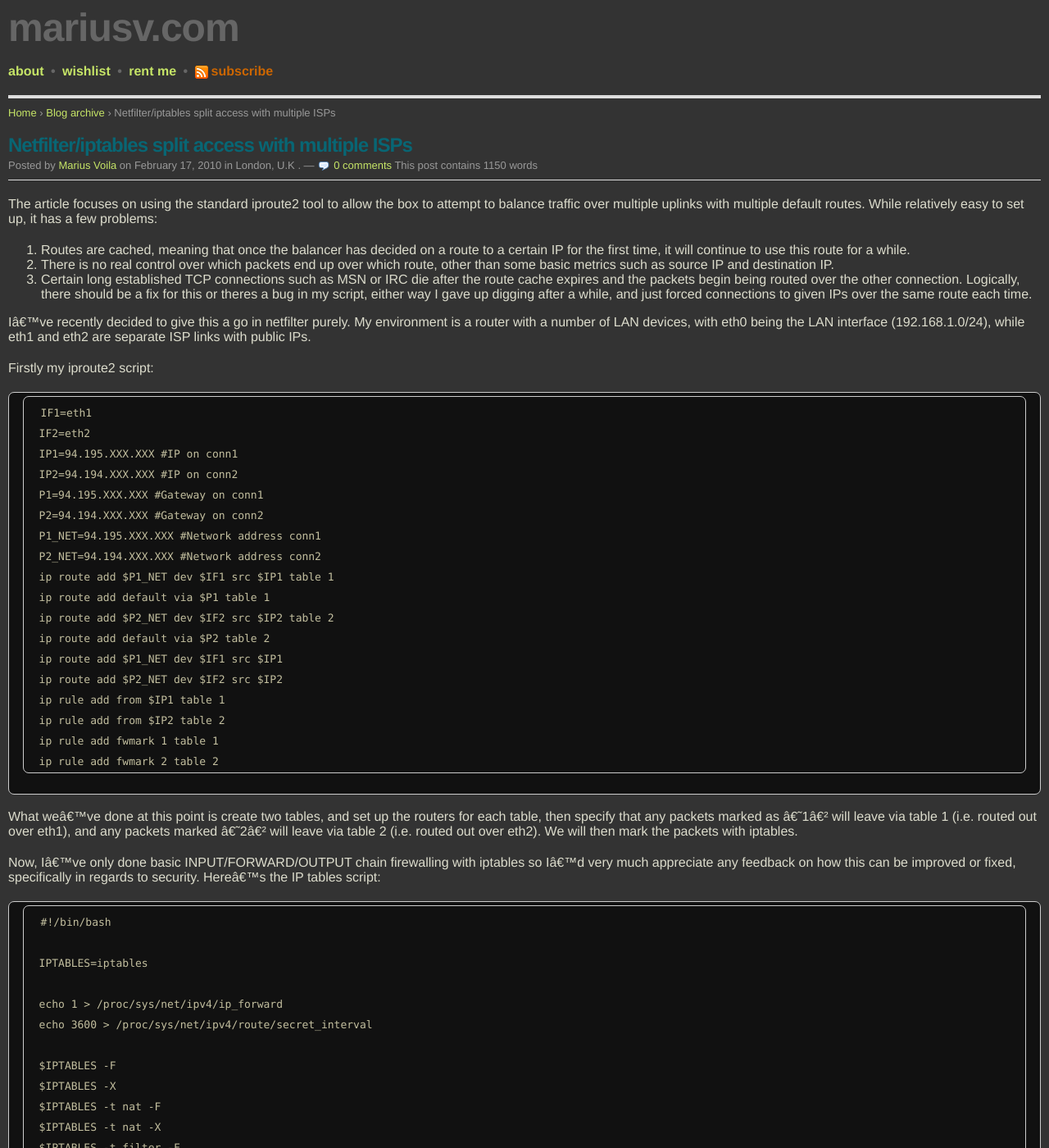
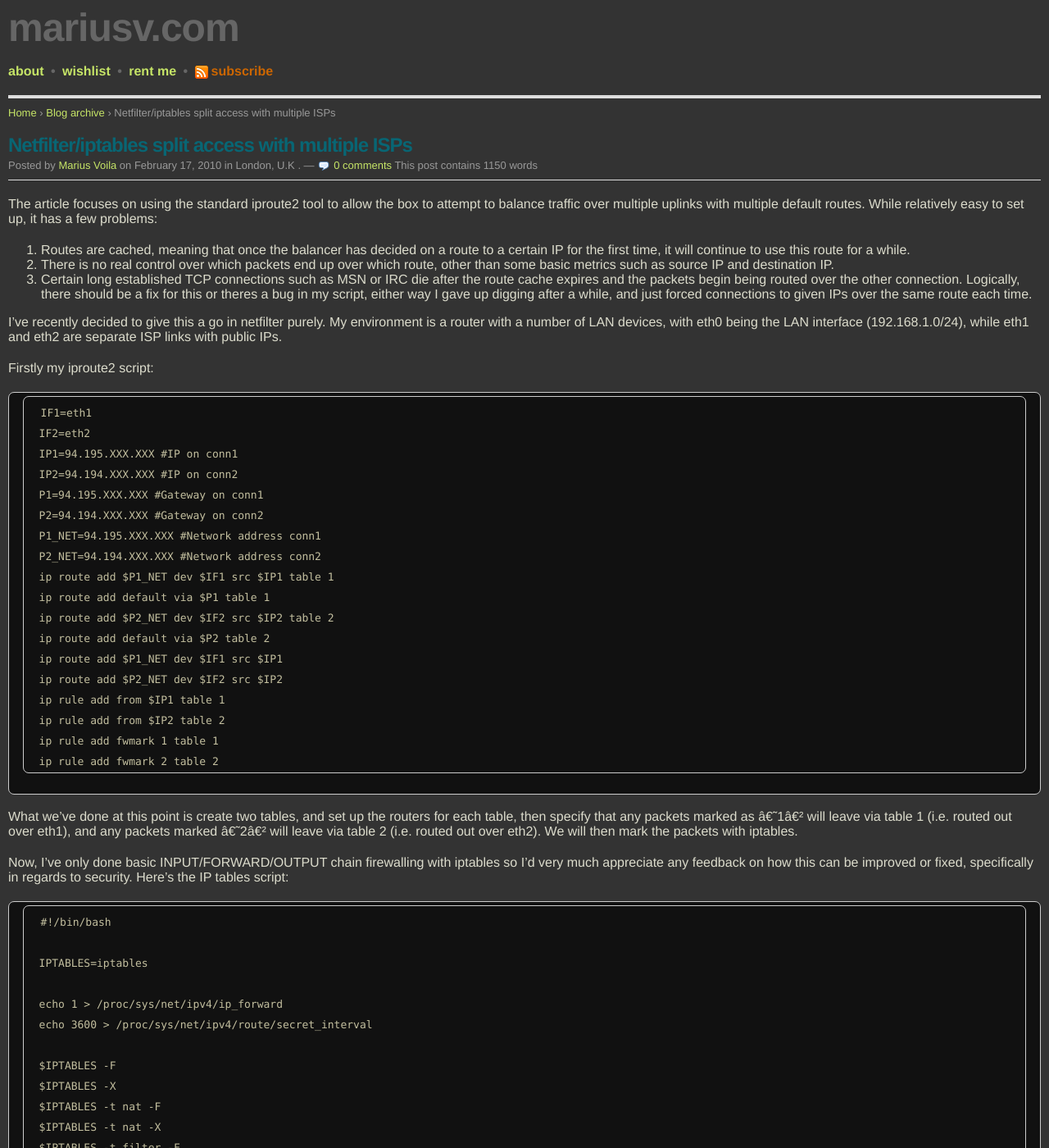
Before and after one commit to mariusv/mariusv.com, a Jekyll site: the page built from _posts/2010-02-17-netfilteriptables-split-access-with-multiple-isps.markdown, in a window 1280 px wide and 1400 px high. Shown: the whole window at 82% size. Built offline with Jekyll 4.4.1, drawn with Linux system fonts in a browser that asks for light colours; Markdown is read by kramdown in place of the engine named in the settings; comment, search, counter and statistics services are not loaded; some of the changed text lies outside the part shown.

Commit message:
repaired some old posts

```diff
--- a/_posts/2010-02-17-netfilteriptables-split-access-with-multiple-isps.markdown
+++ b/_posts/2010-02-17-netfilteriptables-split-access-with-multiple-isps.markdown
@@ -31,7 +31,7 @@ The article focuses on using the standard iproute2 tool to allow the box to atte
    2. There is no real control over which packets end up over which route, other than some basic metrics such as source IP and destination IP.
    3. Certain long established TCP connections such as MSN or IRC die after the route cache expires and the packets begin being routed over the other connection. Logically, there should be a fix for this or theres a bug in my script, either way I gave up digging after a while, and just forced connections to given IPs over the same route each time.
 
-Iâ€™ve recently decided to give this a go in netfilter purely. My environment is a router with a number of LAN devices, with eth0 being the LAN interface (192.168.1.0/24), while eth1 and eth2 are separate ISP links with public IPs.
+I've recently decided to give this a go in netfilter purely. My environment is a router with a number of LAN devices, with eth0 being the LAN interface (192.168.1.0/24), while eth1 and eth2 are separate ISP links with public IPs.
 
 Firstly my iproute2 script:
 
@@ -59,9 +59,9 @@ Firstly my iproute2 script:
 
 
 
-What weâ€™ve done at this point is create two tables, and set up the routers for each table, then specify that any packets marked as â€˜1â€² will leave via table 1 (i.e. routed out over eth1), and any packets marked â€˜2â€² will leave via table 2 (i.e. routed out over eth2). We will then mark the packets with iptables.
+What we've done at this point is create two tables, and set up the routers for each table, then specify that any packets marked as â€˜1â€² will leave via table 1 (i.e. routed out over eth1), and any packets marked â€˜2â€² will leave via table 2 (i.e. routed out over eth2). We will then mark the packets with iptables.
 
-Now, Iâ€™ve only done basic INPUT/FORWARD/OUTPUT chain firewalling with iptables so Iâ€™d very much appreciate any feedback on how this can be improved or fixed, specifically in regards to security. Hereâ€™s the IP tables script:
+Now, I've only done basic INPUT/FORWARD/OUTPUT chain firewalling with iptables so I'd very much appreciate any feedback on how this can be improved or fixed, specifically in regards to security. Here's the IP tables script:
 
 
 
@@ -114,8 +114,8 @@ Now, Iâ€™ve only done basic INPUT/FORWARD/OUTPUT chain firewalling with ipt
     ${IPTABLES} -t mangle -A PREROUTING -i eth0 -p tcp -m tcp -m state â€“state ESTABLISHED,RELATED -j CONNMARK â€“restore-mark
 
     #balance ICMP
-    ${IPTABLES} -t mangle -A PREROUTING -i eth0 -p icmp -m icmp -m state â€“state NEW -m statistic â€“mode nth â€“every 2 â€“packet 0 -j M1
-    ${IPTABLES} -t mangle -A PREROUTING -i eth0 -p icmp -m icmp -m state â€“state NEW -m statistic â€“mode nth â€“every 2 â€“packet 1 -j M2
+    ${IPTABLES} -t mangle -A PREROUTING -i eth0 -p icmp -m icmp -m state â€“state NEW -m statistic â€“mode nth â€“every 2 packet 0 -j M1
+    ${IPTABLES} -t mangle -A PREROUTING -i eth0 -p icmp -m icmp -m state â€“state NEW -m statistic â€“mode nth â€“every 2 packet 1 -j M2
 
     #balance UDP
     ${IPTABLES} -t mangle -A PREROUTING -i eth0 -p udp -m udp -m statistic â€“mode nth â€“every 2 â€“packet 0 -j M1
```
Also changed, not shown: other parts of _posts/2010-02-17-netfilteriptables-split-access-with-multiple-isps.markdown (+1 -1 lines), _posts/2010-02-23-automatic-zombie-processes-killing-shell-script.markdown (+3 -3 lines).
